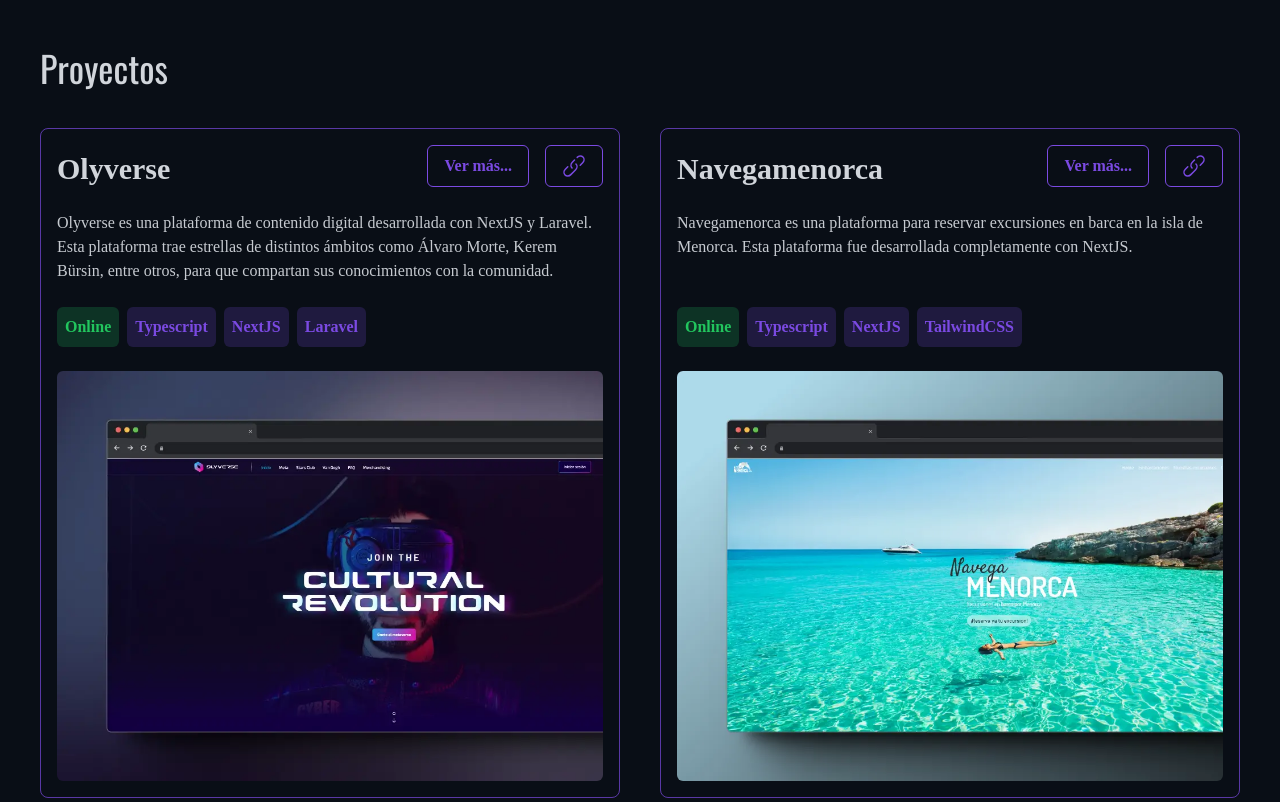
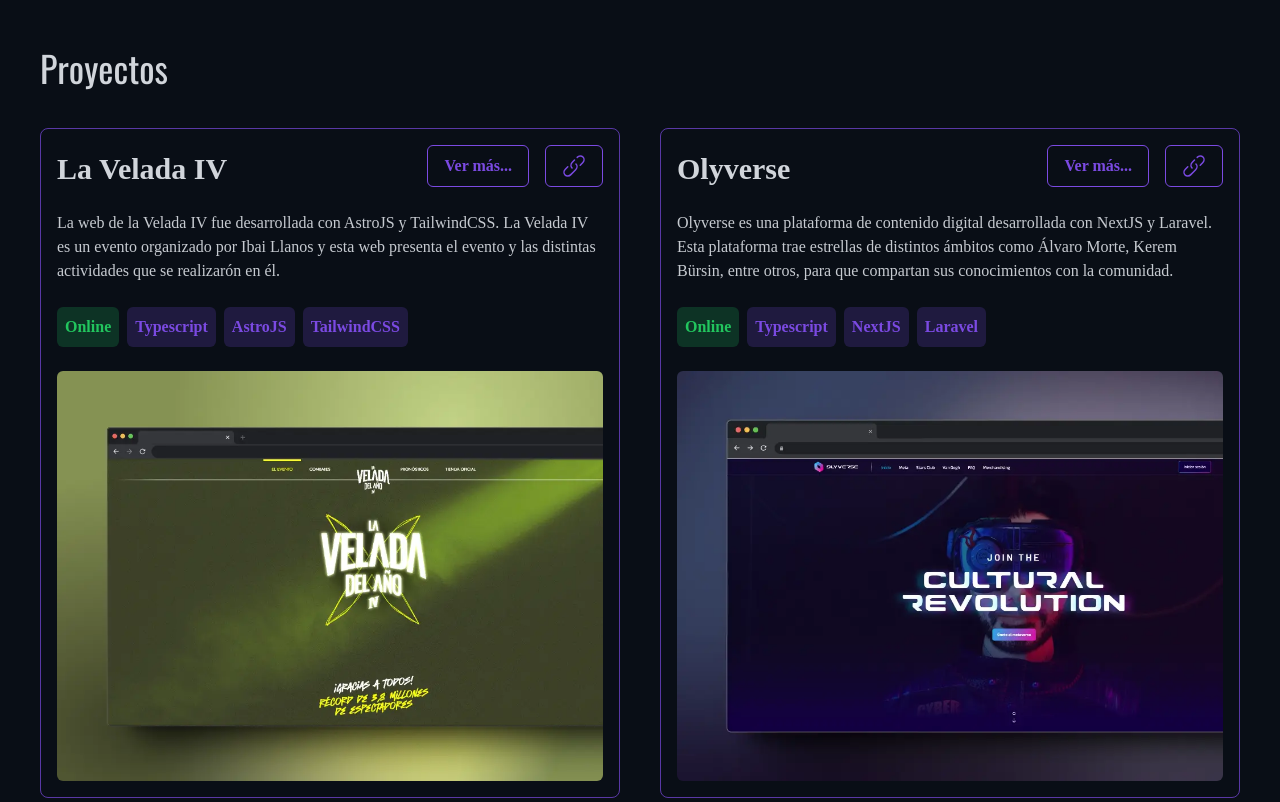
Before and after one commit to joelmh-112/portfolio-joelmh112, an Astro site: page / in a window 1280 px wide. Shown: the part 840-1642 px from the top of the page. Built offline with nearby package versions, Linux system fonts and the light colour scheme; Astro itself is replaced by a stand-in of ours; a web font is replaced by a local one.

Commit message:
[FEAT] updated info

```diff
--- a/src/components/sections/Experience.astro
+++ b/src/components/sections/Experience.astro
@@ -21,6 +21,14 @@
       "Finalizadas las prácticas, me ofrecieron trabajar en la empresa, mi trabajo actual. Me he ido encargando de varios proyectos. He aprendido a utilizar nuevas tecnologías como Typescript, ReactJS y Next.js.",
     incio: new Date(2021, 5, 18),
     fin: new Date(),
+    tag: "Profesional",
+  },
+  {
+    title:"Desarrollador web para La Velada IV",
+    description:
+      "Desarrollé la página web de La Velada IV de Ibai Llanos junto a Midudev (Miguel Ángel Durán) de la mano de InfoJobs. Utilicé AstroJS + Typescript + TailwindCSS para el desarrollo de la web. También fue el primer proyecto Open Source que tuve el placer de gestionar.",
+    incio: new Date(2024, 2, 6),
+    fin: new Date(2024, 2, 22),
     tag: "Profesional",
   },
   {
@@ -83,7 +91,7 @@
             <footer class="flex gap-4 justify-between">
               <span class="text-primary font-semibold">
                 {experience.incio.getFullYear() === experience.fin.getFullYear()
-                  ? experience.fin.getMonth() - experience.incio.getMonth() + " meses"
+                  ? (experience.fin.getMonth() - experience.incio.getMonth() < 1 ? "1 mes" : experience.fin.getMonth() - experience.incio.getMonth()  + " meses")
                   : experience.fin.getFullYear() - experience.incio.getFullYear() + " años"}
               </span>
               <span class="capitalize text-primary opacity-70 font-semibold">
--- a/src/lib/data.ts
+++ b/src/lib/data.ts
@@ -1,8 +1,19 @@
 import type { Project } from "@/models/Project";
 
-export const projects :Project[] = [
+export const projects: Project[] = [
   {
     id: 1,
+    title: "La Velada IV",
+    description:
+      "La web de la Velada IV fue desarrollada con AstroJS y TailwindCSS. La Velada IV es un evento organizado por Ibai Llanos y esta web presenta el evento y las distintas actividades que se realizarón en él.",
+    longDescription: "<p>Infojobs como sponsor de La Velada IV, ofreció 2 puestos de trabajo junto a Midudev (Miguel Ángel Durán) para desarrollar la web del evento.</p><p>Tras un proceso de selección y unas entrevistas. puedo decir que fuí uno de los dos seleccionados entre 10.000 personas para el puesto. <a href=\"https://www.instagram.com/p/C4LU-3ooks0/\" target=\"_blank\">Aquí</a> se puede ver un breve resumen de la entrevista final.</p><p>La web de la Velada IV fue desarrollada con AstroJS, Typescript y TailwindCSS. La Velada IV es un evento organizado por Ibai Llanos y esta web presenta el evento y las distintas actividades que se realizaron en él.</p>",
+    tags: ["Typescript", "AstroJS", "TailwindCSS"],
+    image: "/images/veladaIV.webp",
+    imageAlt: "Imagen donde se ve la página de inicio de lavelada.es",
+    link: "https://lavelada.es",
+  },
+  {
+    id: 2,
     title: "Olyverse",
     description:
       "Olyverse es una plataforma de contenido digital desarrollada con NextJS y Laravel. Esta plataforma trae estrellas de distintos ámbitos como Álvaro Morte, Kerem Bürsin, entre otros, para que compartan sus conocimientos con la comunidad.",
@@ -18,18 +29,18 @@
     imageAlt: "Imagen donde se ve la página de inicio de olyverse.com",
     link: "https://olyverse.com",
   },
-        {
-          id: 2,
-          title: "Navegamenorca",
-          description:
-            "Navegamenorca es una plataforma para reservar excursiones en barca en la isla de Menorca. Esta plataforma fue desarrollada completamente con NextJS.",
-          longDescription:
-            "Navegamenorca es una plataforma para reservar excursiones en barca en la isla de Menorca. Esta plataforma fue desarrollada completamente con NextJS.",
-          tags: ["Typescript", "NextJS", "TailwindCSS"],
-          image: "/images/navegamenorca.webp",
-          imageAlt: "Imagen donde se ve la página de inicio de navegamenorca.com",
-          link: "https://navegamenorca.com",
-        },
+  // {
+  //   id: 2,
+  //   title: "Navegamenorca",
+  //   description:
+  //     "Navegamenorca es una plataforma para reservar excursiones en barca en la isla de Menorca. Esta plataforma fue desarrollada completamente con NextJS.",
+  //   longDescription:
+  //     "Navegamenorca es una plataforma para reservar excursiones en barca en la isla de Menorca. Esta plataforma fue desarrollada completamente con NextJS.",
+  //   tags: ["Typescript", "NextJS", "TailwindCSS"],
+  //   image: "/images/navegamenorca.webp",
+  //   imageAlt: "Imagen donde se ve la página de inicio de navegamenorca.com",
+  //   link: "https://navegamenorca.com",
+  // },
   {
     id: 3,
     title: "ERPs",
--- a/src/pages/projects/[project_id].astro
+++ b/src/pages/projects/[project_id].astro
@@ -23,7 +23,7 @@
       transition:name={`project-box-${project?.id}`}
     >
       <h1 class="text-3xl font-bold" transition:name={`project-title-${project?.id}`}>{project?.title}</h1>
-      <div transition:name={`project-description-${project?.id}`} class="flex flex-col gap-3" set:html={project?.longDescription} />
+      <div transition:name={`project-description-${project?.id}`} class="flex flex-col gap-3 [&_a]:text-primary content" set:html={project?.longDescription} />
       <img src={project?.image} alt={project?.title} class="w-full rounded h-auto object-contain" transition:name={`project-image-${project?.id}`} />
     </div>
   </section>
```
Also changed, not shown: public/images/veladaIV.webp (added). Lines whose indentation alone changed are shown as unchanged.
